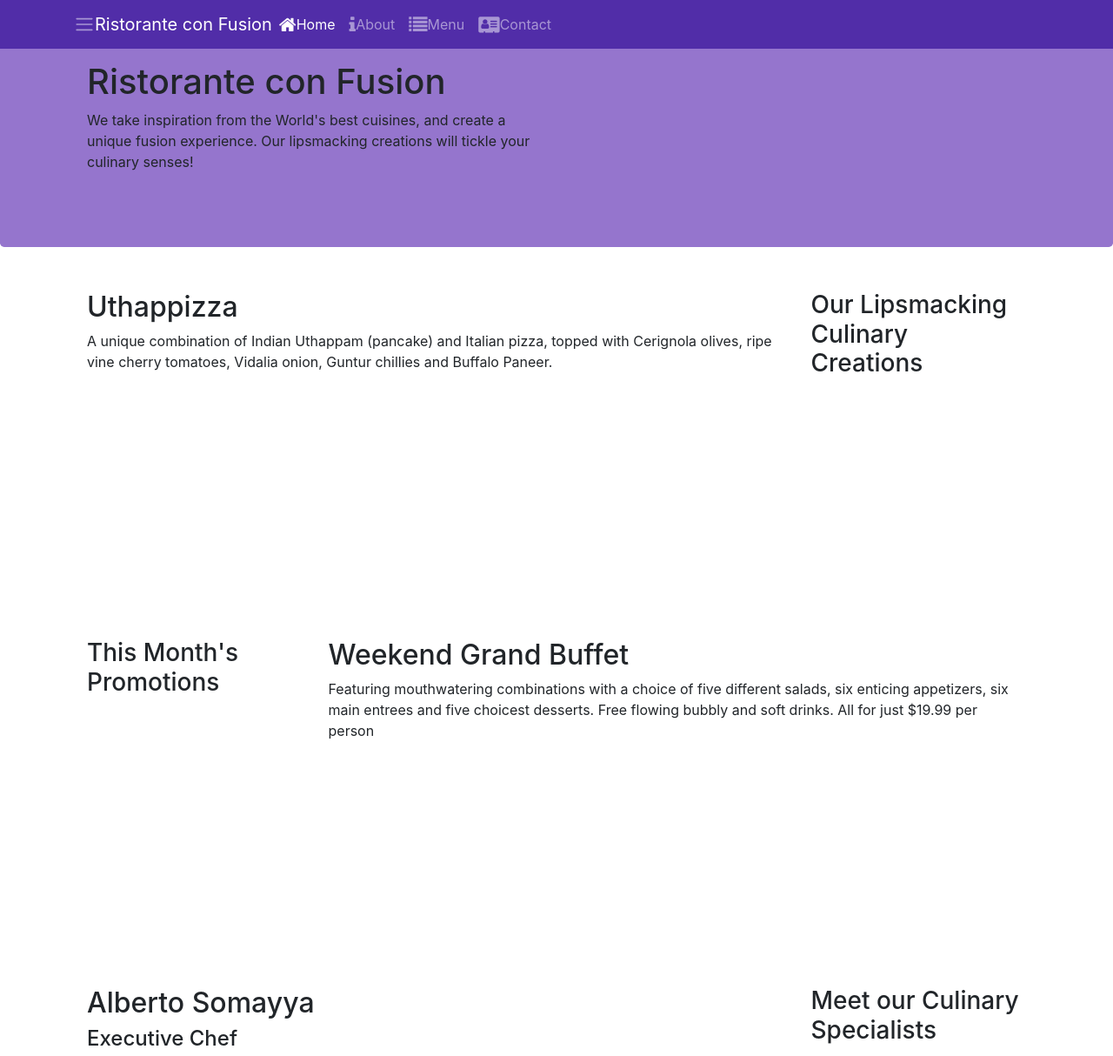
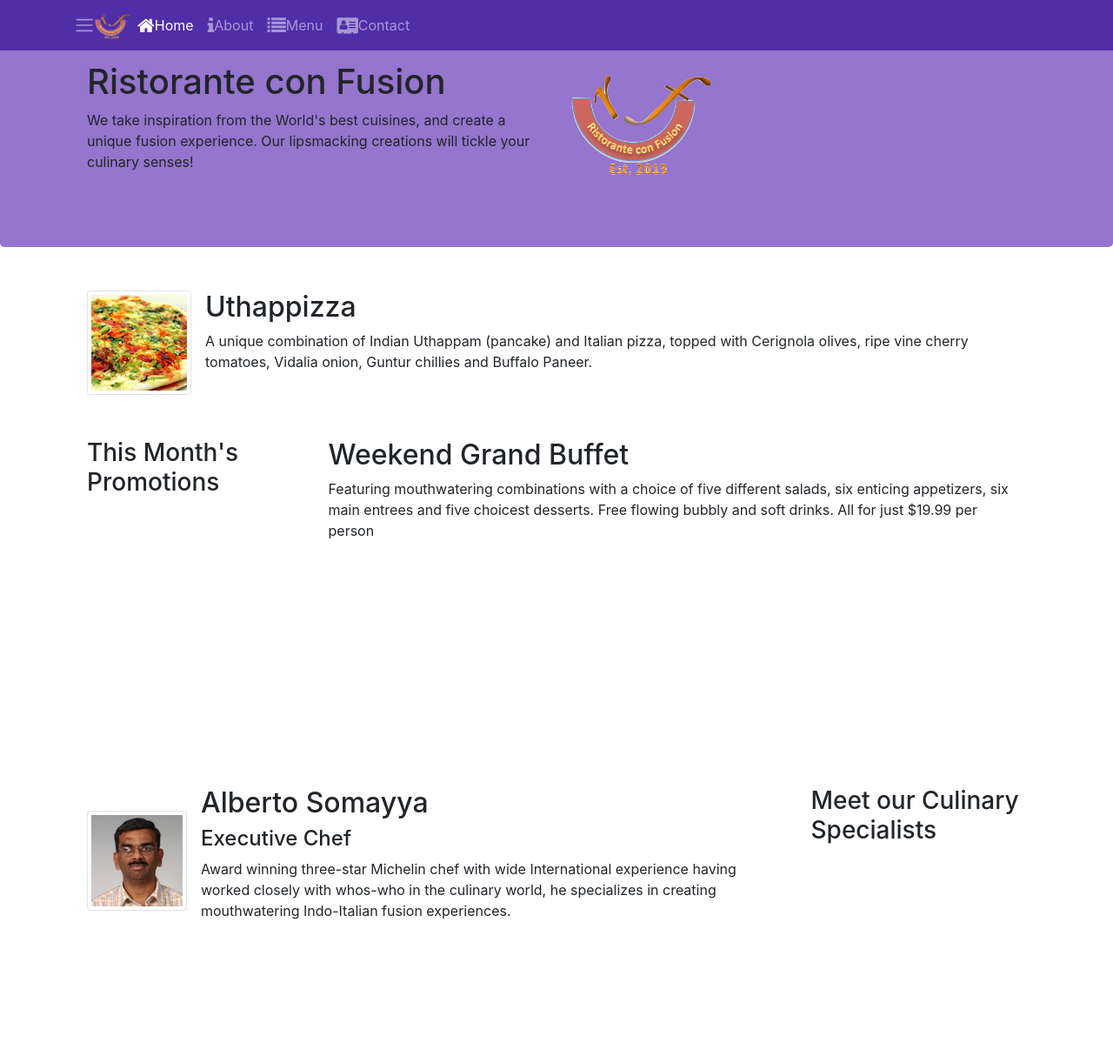
Before and after one commit to BishalTx/LearningBooostrap, a website: page index.html in a window 1280 px wide. Shown: the top 1214 px of the page at 87% size. Drawn offline with nearby package versions, Linux system fonts and the light colour scheme.

Commit message:
image and media

```diff
--- a/index.html
+++ b/index.html
@@ -21,7 +21,7 @@
         <div class ="container">
             <button class="navbar-toggler" type ="button" data-toggle="collapse" data-target="#Navbar"> </button>
             <span class = "navbar-toggler-icon"></span>
-            <a class ="navbar-brand mr-auto" href="#">Ristorante con Fusion </a>
+            <a class ="navbar-brand mr-auto" href="#"><img src = "img/logo.png" height ="30" width="41"> </a>
             <div class="collapse navbar-collapse" id="Navbar">
                 <ul class ="navbar-nav mr-auto">
                     <li class="nav-item active"> <a class="nav-link" href = "#" > <span class ="fa fa-home fa-lg"></span>Home</a></li>
@@ -42,7 +42,8 @@
                     <h1>Ristorante con Fusion</h1>
                     <p>We take inspiration from the World's best cuisines, and create a unique fusion experience. Our lipsmacking creations will tickle your culinary senses!</p>
                 </div>
-                <div class="col-12 col-sm">
+                <div class="col-12 col-sm align-self-center">
+                    <img src="img/logo.png" class="img-fluid">
                 </div>
             </div>
         </div>
@@ -54,10 +55,16 @@
                 <h3>Our Lipsmacking Culinary Creations</h3>
             </div>
             <div class="col col-sm order-sm-first col-md" >
-                <h2>Uthappizza</h2>
+                <div class="media">
+                    <img class="d-flex mr-3 img-thumbnail align-self-center" src="img/uthappizza.png" alt = "uthhappizza">
+                    <div class="media-body">
+                        <h2 class="mt-0">Uthappizza</h2>
                         <p>A unique combination of Indian Uthappam (pancake) and Italian pizza, topped with Cerignola olives, ripe vine cherry tomatoes, Vidalia onion, Guntur chillies and Buffalo Paneer.</p>
                     </div>
                 </div>
+
+            </div>
+
 
 
         <div class = "row row-content align items-center">
@@ -75,9 +82,14 @@
                 <h3>Meet our Culinary Specialists</h3>
             </div>
             <div class="col col-sm order-sm-first col-md">
+                <div class="media">
+                    <img class="d-flex mr-3 img-thumbnail align-self-center" src = "img/alberto.png" alt = "alberto">
+                    <div class="media-body">
                         <h2>Alberto Somayya</h2>
                         <h4>Executive Chef</h4>
                         <p>Award winning three-star Michelin chef with wide International experience having worked closely with whos-who in the culinary world, he specializes in creating mouthwatering Indo-Italian fusion experiences. </p>
+                    </div>
+
                 </div>
             </div>
     </div>
```
Also changed, not shown: aboutus.html (+3 -2 lines), contactus.html (+3 -2 lines), img/alberto.png (added), img/buffet.png (added), img/logo.png (added), img/uthappizza.png (added), 1 other file. Lines whose indentation alone changed are shown as unchanged.
